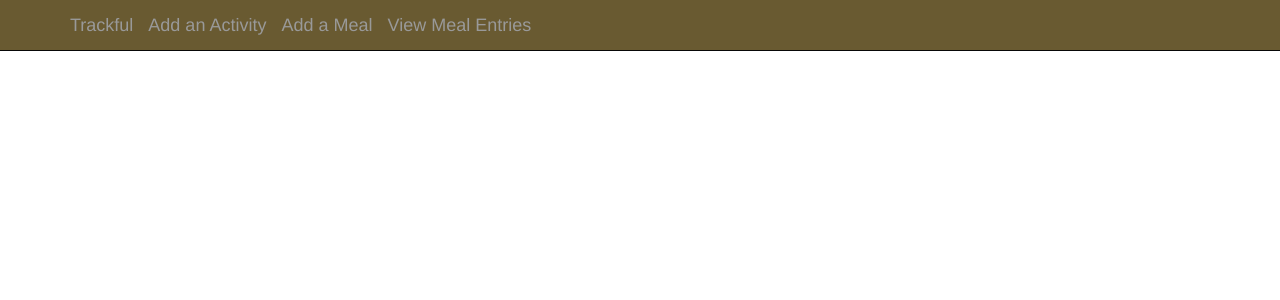
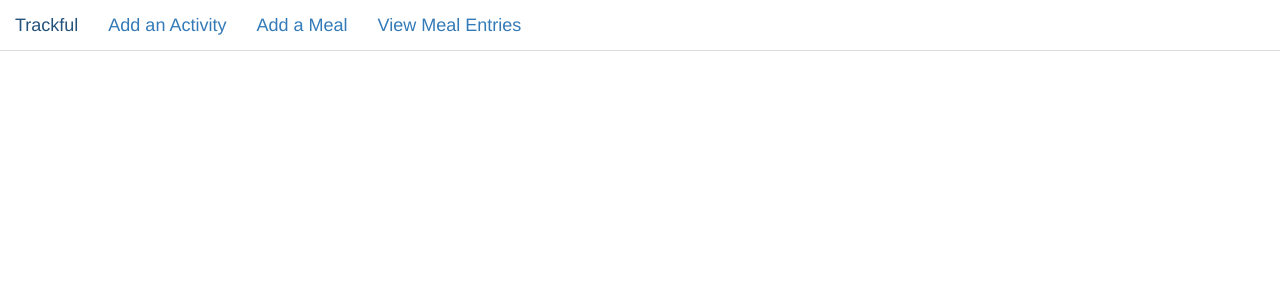
Before and after one commit to rygy/trackful, a Flask app: page / in a window 1280 px wide. Shown: the top 300 px of the page. Run offline with Flask 2, Linux system fonts and the light colour scheme; some libraries are stand-ins or nearby versions.

Commit message:
changes to base - using twitter bs

```diff
--- a/tracky/templates/base.html
+++ b/tracky/templates/base.html
@@ -8,10 +8,15 @@
         {{ moment.include_jquery() }}
         {{ moment.include_moment() }}
 
+        <link rel="stylesheet" href="https://maxcdn.bootstrapcdn.com/bootstrap/3.2.0/css/bootstrap.min.css">
+
+        <!-- Optional theme -->
+        <link rel="stylesheet" href="https://maxcdn.bootstrapcdn.com/bootstrap/3.2.0/css/bootstrap-theme.min.css">
+
+        <!-- Latest compiled and minified JavaScript -->
+        <script src="https://maxcdn.bootstrapcdn.com/bootstrap/3.2.0/js/bootstrap.min.js"></script>
+
         <title>Trackful</title>
-
-        <link rel="stylesheet" href="{{ url_for('static', filename='css/main.css') }}">
-         <link rel="stylesheet" href="{{ url_for('static', filename='css/base.css') }}">
 
         <!-- JavaScript -->
         <!-- jQuery -->
@@ -21,15 +26,7 @@
     </head>
 
     <body>
-        <div class="navbar navbar-inverse navbar-static-top" role="navigation">
-            <div class="container">
-                <div class="navbar-header">
-                    <button type="button" class="navbar-toggle" data-toggle="collapse" data-target=".navbar-collapse">
-                        <span class="sr-only">Toggle navigation</span>
-                        <span class="icon-bar"></span>
-                        <span class="icon-bar"></span>
-                        <span class="icon-bar"></span>
-                    </button>
+        <div class="nav nav-tabs">
                     <a class="navbar-brand" href="{{ url_for('entries') }}">Trackful</a>
                     <a class="navbar-brand" href="{{ url_for('add_activity') }}">Add an Activity</a>
                     <a class="navbar-brand" href="{{ url_for('add_meal') }}">Add a Meal</a>
```
